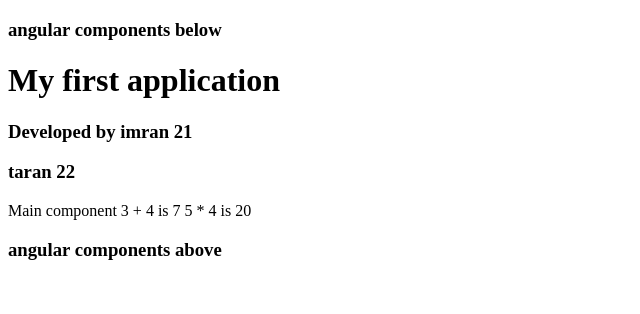
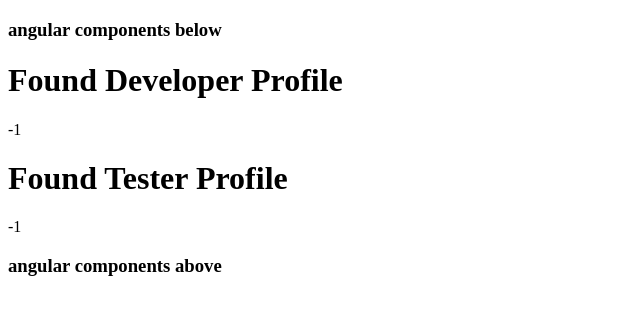
Before and after one commit to vineetsemwal/cgifresh22, an Angular app in the folder clientside/angular-projects/first-app/: page / in a window 1280 px wide. Shown: the top 314 px of the page, without its empty margins (0-640 px from the left). Built offline with nearby package versions, Linux system fonts and the light colour scheme.

Commit message:
angular , model and view discussed

```diff
--- a/clientside/angular-projects/first-app/src/app/app.component.html
+++ b/clientside/angular-projects/first-app/src/app/app.component.html
@@ -1,15 +1,9 @@
 
-<h1>
-  {{title}}
-  </h1>
-
-  <h3>Developed by  {{developers[0].username}}  {{developers[0].age}} </h3>
-
-  <h3> {{developers[1].username}}  {{developers[1].age}}</h3>
-
-Main component
+<h1>Found Developer Profile</h1>
 
 
-3 + 4 is {{3+4}}
+{{foundDeveloper.username}} {{foundDeveloper.age}} {{foundDeveloper.language}}
 
-5 * 4 is {{5 * 4}}
+
+<h1>Found Tester Profile</h1>
+{{foundTester.username}} {{foundTester.age}} {{foundTester.testingTool}}
--- a/clientside/angular-projects/first-app/src/app/app.component.ts
+++ b/clientside/angular-projects/first-app/src/app/app.component.ts
@@ -1,22 +1,41 @@
 import { Component } from '@angular/core';
-import {Developer} from './developer';
+import { Developer, Employee, Tester } from './employee';
+import { EmployeeService } from './employee.service';
 
 @Component(
 
   {
-  selector: 'app-root',
-  templateUrl: './app.component.html',
-  styleUrls: ['./app.component.css']
-}
+    selector: 'app-root',
+    templateUrl: './app.component.html',
+    styleUrls: ['./app.component.css']
+  }
 
 )
 
 export class AppComponent {
-  title = 'My first application';
+ service = new EmployeeService();
+  foundDeveloper: Developer =new Developer("",-1,"","");
+  foundTester: Tester =new Tester("",-1,"","");
+  error: any | undefined;
 
 
-  developers=[
-    new Developer("imran",21),
-  new Developer("taran",22)];
+  constructor() {
+    try {
+      this.service.addDeveloper("himanshu", 21, "java");
+      this.service.addDeveloper("imran", 22, "javascript");
+      this.service.addTester("moksha", 22, "selenium");
+      this.service.addTester("aditi", 22, "selenium");
+
+      this.foundDeveloper = this.service.findDeveloperByUsername("aaa");
+      console.log("found developer", this.foundDeveloper)
+      this.foundTester = this.service.findTesterByUsername("moksha");
+      console.log("found tester", this.foundTester);
+    } catch (error) {
+      console.log("error details ", error);
+      this.error = error;
+    }
+
+  }
+
 
 }
--- a/clientside/angular-projects/first-app/src/app/developer.ts
+++ /dev/null
@@ -1,9 +0,0 @@
-
-export class Developer{
-    username:string;
-    age:number;
-    constructor(username:string, age:number){
-      this.username=username;
-      this.age=age;
-    }
-  }
--- /dev/null
+++ b/clientside/angular-projects/first-app/src/app/employee.service.ts
@@ -0,0 +1,49 @@
+import { Developer, Employee, Tester } from "./employee";
+
+export class EmployeeService{
+store:Employee[]=[];
+
+ addDeveloper(username:string,age:number,languge:string):void{
+    const dev:Developer=new Developer(username,age,"Developer",languge);
+    this.store.push(dev);
+}
+
+addTester(username:string,age:number,tool:string):void{
+    const dev:Developer=new Developer(username,age,"Tester",tool);
+    this.store.push(dev);
+}
+
+
+findDeveloperByUsername(username:string):Developer{
+
+   for(const emp of this.store){
+     if(emp.username===username && emp.type==="Developer"){
+            const dev:Developer=emp as Developer;
+            return dev;
+     }
+
+   }
+
+   throw new Error("developer not found");
+
+
+}
+
+
+
+findTesterByUsername(username:string):Tester{
+
+    for(const emp of this.store){
+      if(emp.username===username && emp.type==="Tester"){
+             const tester:Tester=emp as Tester;
+             return tester;
+      }
+
+    }
+
+    throw new Error("Tester not found");
+
+ }
+
+
+}
--- /dev/null
+++ b/clientside/angular-projects/first-app/src/app/employee.ts
@@ -0,0 +1,30 @@
+
+export  class Employee{
+  username:string;
+  age:number;
+  type:string;
+  constructor(username:string, age:number, type:string){
+    this.username=username;
+    this.age=age;
+    this.type=type;
+  }
+}
+
+export class Tester extends Employee{
+  testingTool:string;
+  constructor(username:string,age:number,type:string,tool:string){
+    super(username,age,type);
+    this.testingTool=tool;
+  }
+}
+
+ export class Developer extends Employee{
+   language:string;
+
+   constructor(username:string,age:number,type:string, language:string){
+    super(username,age, type);
+    this.language=language;
+   }
+
+
+  }
```
